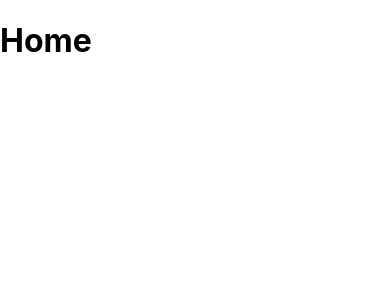
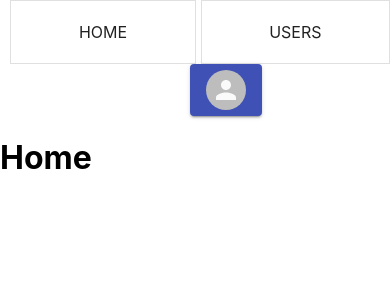
Before and after one commit to Nailliw/kenzie-hub, a React (Create React App) app: page / in a window 390 px wide. Shown: the top 300 px of the page. Built offline with nearby package versions, Linux system fonts and the light colour scheme.

Commit message:
feat: add NavBar components in App.js, with a render for set responsive layout

```diff
--- a/src/App.js
+++ b/src/App.js
@@ -1,8 +1,19 @@
-import "./App.css";
-import Routes from "./Routes";
+import './App.css';
+import NavBarMobile from './components/NavBarMobile';
+import NavBarDesktop from './components/NavBarDesktop';
+import Routes from './routes/index';
+import { useState } from 'react';
 
 const App = () => {
-	return <Routes />;
+  const [screenWidth, setScreenWidth] = useState(window.screen.width);
+
+  return (
+    <>
+      {screenWidth > 700 ? <NavBarDesktop /> : <NavBarMobile />}
+
+      <Routes />
+    </>
+  );
 };
 
 export default App;
```
